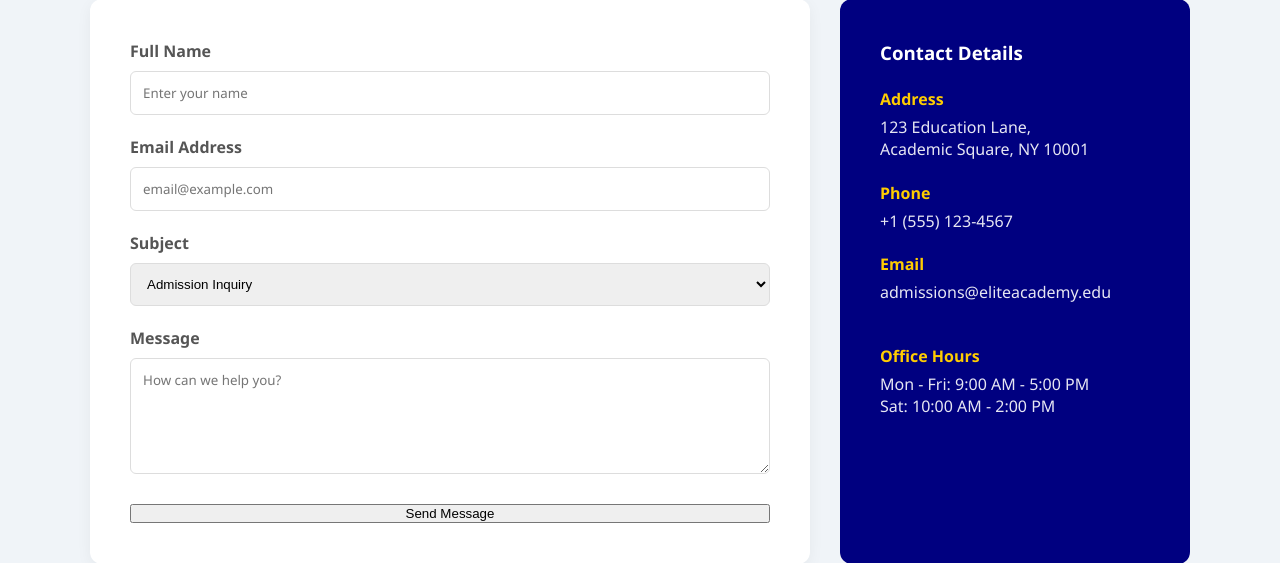
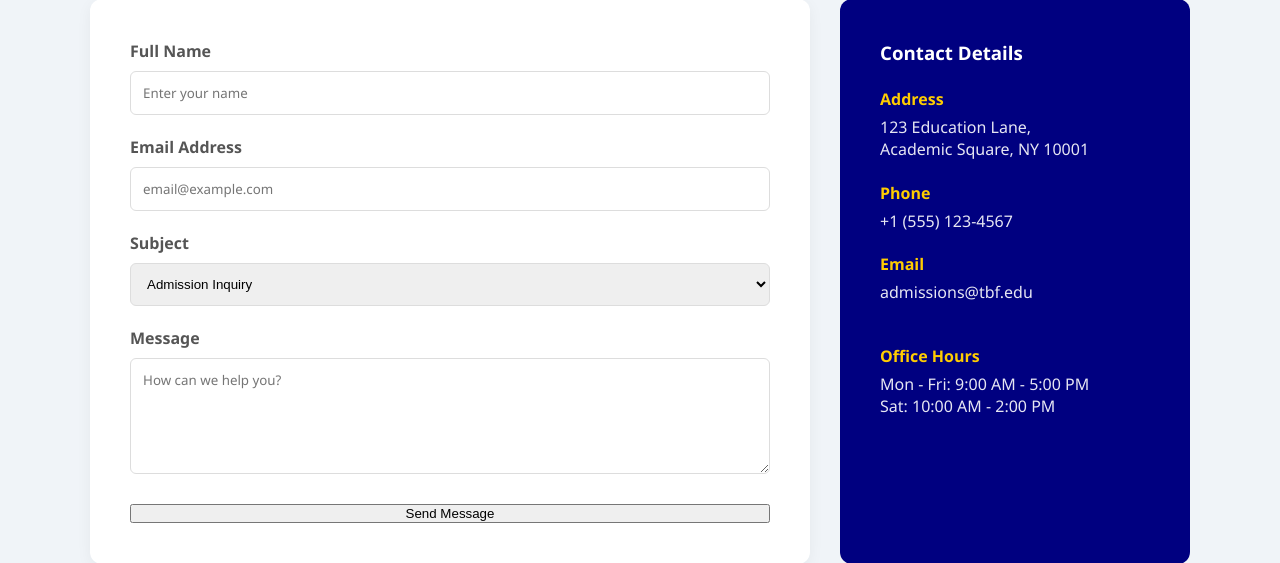
Before and after one commit to teshahriar/tbftest, a Flask app: page /contact in a window 1280 px wide. Shown: the part 197-760 px from the top of the page. Run offline with Flask 3, Linux system fonts and the light colour scheme; some libraries are stand-ins or nearby versions.

Commit message:
Update contact.html

```diff
--- a/templates/contact.html
+++ b/templates/contact.html
@@ -1,6 +1,6 @@
 {% extends "base.html" %}
 
-{% block title %}Contact Us | Elite Academy{% endblock %}
+{% block title %}Contact Us | TBF{% endblock %}
 
 {% block extra_css %}
 <style>
@@ -119,7 +119,7 @@
 
         <div class="info-item">
             <h4>Email</h4>
-            <p>admissions@eliteacademy.edu</p>
+            <p>admissions@tbf.edu</p>
         </div>
 
         <div class="info-item" style="margin-top: 20px;">
```
